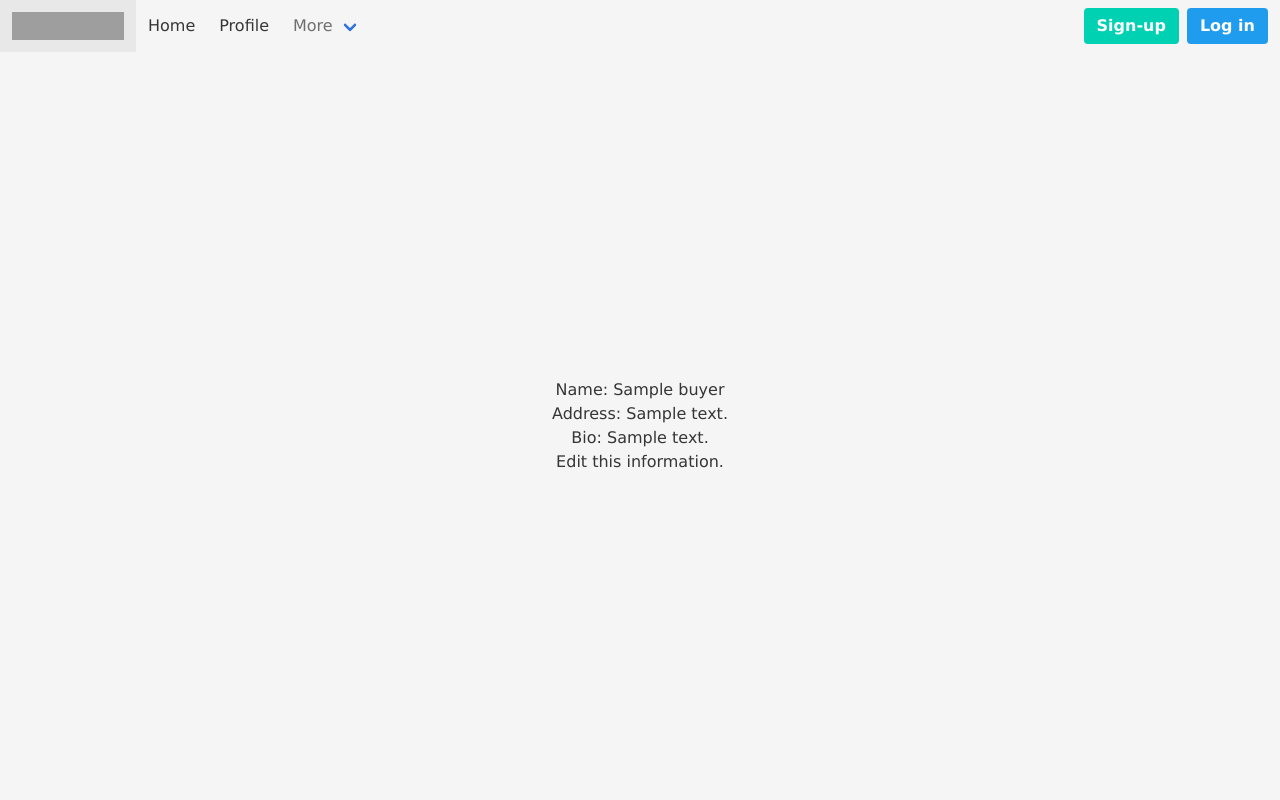
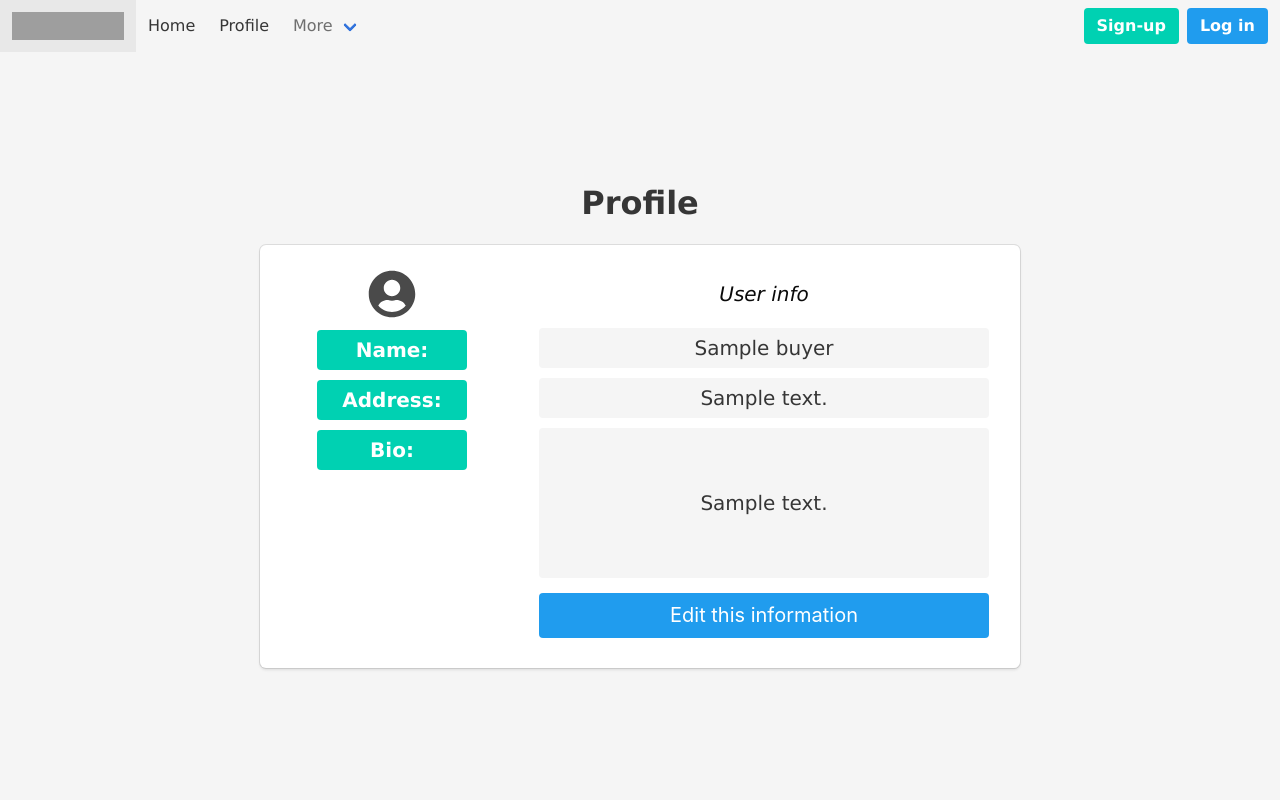
Before and after one commit to ramisbahi/MiniAmazon, a Flask app: template templates/buyer.html in a window 1280 px wide. Run offline with Flask 2, Linux system fonts and the light colour scheme; the template is opened without the code that fills it: most values are stand-ins (such as "Sample title", 1, 10 or a date in 2020); parts of the project's set-up code (start-up, migrations or seed data) failed here and were passed over; some libraries are stand-ins or nearby versions; grey boxes are pictures that could not be loaded.

Commit message:
profile front end built out

```diff
--- a/templates/buyer.html
+++ b/templates/buyer.html
@@ -1,10 +1,52 @@
 {% extends 'base.html' %}
 {% block heading %}Buyer Information: {{buyer.username}}{% endblock %}
 {% block content %}
-<p>Name: {{buyer.name}}</p>
-<p>Address: {{buyer.address}}</p>
-<p>Bio: {{buyer.bio}}</p>
-</hr>
-<p><a href="{{url_for('edit_buyer', username=buyer.username)}}">Edit</a>
-    this information.</p>
+<div class="columns is-centered">
+    <div class="column is-white is-8">
+        <h3 class="title">Profile</h3>
+        <div class="box">
+            <div class="columns is-centered">
+                <div class="column is-one-third">
+                    <span class="icon is-large" style="margin:5px;">
+                        <i class="fas fa-user-circle fa-3x"></i>
+                    </span>
+                    <br>
+                    <span class="tag is-primary is-large" style="width:150px;margin:5px;">
+                        <strong>Name:</strong>
+                    </span>
+                    <br>
+                    <span class="tag is-primary is-large" style="width:150px;margin:5px;">
+                        <strong>Address:</strong>
+                    </span>
+                    <br>
+                    <span class="tag is-primary is-large" style="width:150px;margin:5px;">
+                        <strong>Bio:</strong>
+                    </span>
+                    <br>
+                </div>
+                <div class="column is-two-thirds">
+                    <span class="tag is-white is-large" style="height:48px;width:450px;margin:5px;">
+                        <p><em>User info</em></p>
+                    </span>
+                    <span class="tag is-light is-large" style="width:450px;margin:5px;">
+                        <p>{{buyer.name}}</p>
+                    </span>
+                    <span class="tag is-light is-large" style="width:450px;margin:5px;">
+                        <p>{{buyer.address}}</p>
+                    </span>
+                    <span class="tag is-light is-large margin-top" style="width:450px;height:150px;margin:5px;">
+                        <p>{{buyer.bio}}</p>
+                    </span>
+                    </hr>
+                    <button class="button is-medium is-info" style="width:450px;margin:10px;">
+                        <a href="{{url_for('edit_buyer', username=buyer.username)}}">
+                            Edit this information
+                        </a>
+                    </button>
+                </div>
+            </div>
+        </div>
+    </div>
+</div>
+
 {% endblock %}
```
Also changed, not shown: templates/edit-buyer.html (+50 -32 lines).
